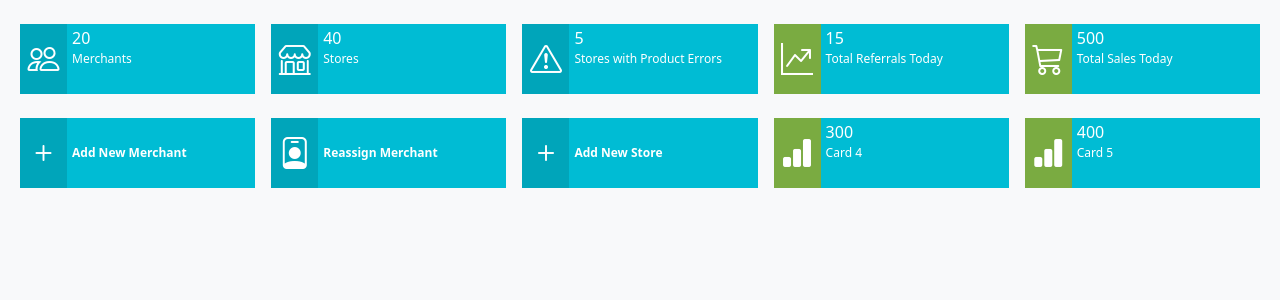
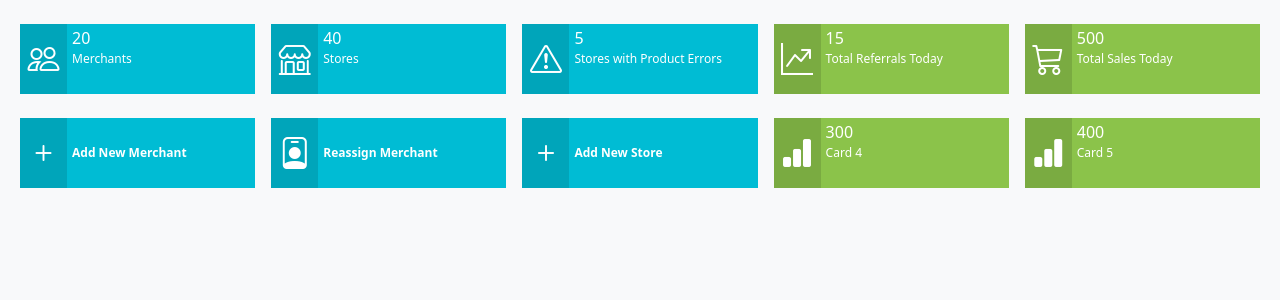
Before and after one commit to Vesta-Nassone/shopping-feeder-dashboard, a React (Create React App) app: page / in a window 1280 px wide. Shown: the top 300 px of the page. Built offline with nearby package versions, Linux system fonts and the light colour scheme.

Commit message:
Add the alternate colors to green boxes.

```diff
--- a/src/components/infoCards/TopCardRows.jsx
+++ b/src/components/infoCards/TopCardRows.jsx
@@ -41,11 +41,8 @@ export default function TopCardRows() {
 				</Card>
 			</div>
 			<div className="col px-2">
-				<Card cardTitle="Merchants">
-					<span
-						className="info-box-icon"
-						style={{ backgroundColor: "rgb(122,171,65)" }}
-					>
+				<Card cardTitle="Referrals" className="alt-box-color">
+					<span className="info-box-icon alt-icon-color">
 						<i className="bi bi-graph-up-arrow" />
 					</span>
 					<div className="info-box-text">
@@ -55,11 +52,8 @@ export default function TopCardRows() {
 				</Card>
 			</div>
 			<div className="col px-2">
-				<Card cardTitle="Merchants">
-					<span
-						className="info-box-icon"
-						style={{ backgroundColor: "rgb(122,171,65)" }}
-					>
+				<Card cardTitle="Sales" className="alt-box-color">
+					<span className="info-box-icon alt-icon-color">
 						<i className="bi bi-cart3" />
 					</span>
 					<div className="info-box-text">
@@ -72,7 +66,7 @@ export default function TopCardRows() {
 
 			{/* Start of Second row */}
 			<div className="col px-2">
-				<Card cardTitle="Merchants">
+				<Card cardTitle="Add New Merchant">
 					<span className="info-box-icon">
 						<i className="bi bi-plus" />
 					</span>
@@ -82,7 +76,7 @@ export default function TopCardRows() {
 				</Card>
 			</div>
 			<div className="col px-2">
-				<Card cardTitle="Merchants">
+				<Card cardTitle="Reassign Merchants">
 					<span className="info-box-icon">
 						<i className="bi bi-person-badge" />
 					</span>
@@ -102,11 +96,8 @@ export default function TopCardRows() {
 				</Card>
 			</div>
 			<div className="col px-2">
-				<Card cardTitle="Card 4">
-					<span
-						className="info-box-icon"
-						style={{ backgroundColor: "rgb(122,171,65)" }}
-					>
+				<Card cardTitle="Card 4" className="alt-box-color">
+					<span className="info-box-icon alt-icon-color">
 						<i className="bi bi-bar-chart-fill" />
 					</span>
 					<div className="info-box-text">
@@ -116,11 +107,8 @@ export default function TopCardRows() {
 				</Card>
 			</div>
 			<div className="col px-2">
-				<Card cardTitle="Card 5">
-					<span
-						className="info-box-icon"
-						style={{ backgroundColor: "rgb(122,171,65)" }}
-					>
+				<Card cardTitle="Card 5" className="alt-box-color">
+					<span className="info-box-icon alt-icon-color">
 						<i className="bi bi-bar-chart-fill" />
 					</span>
 					<div className="info-box-text">
```
